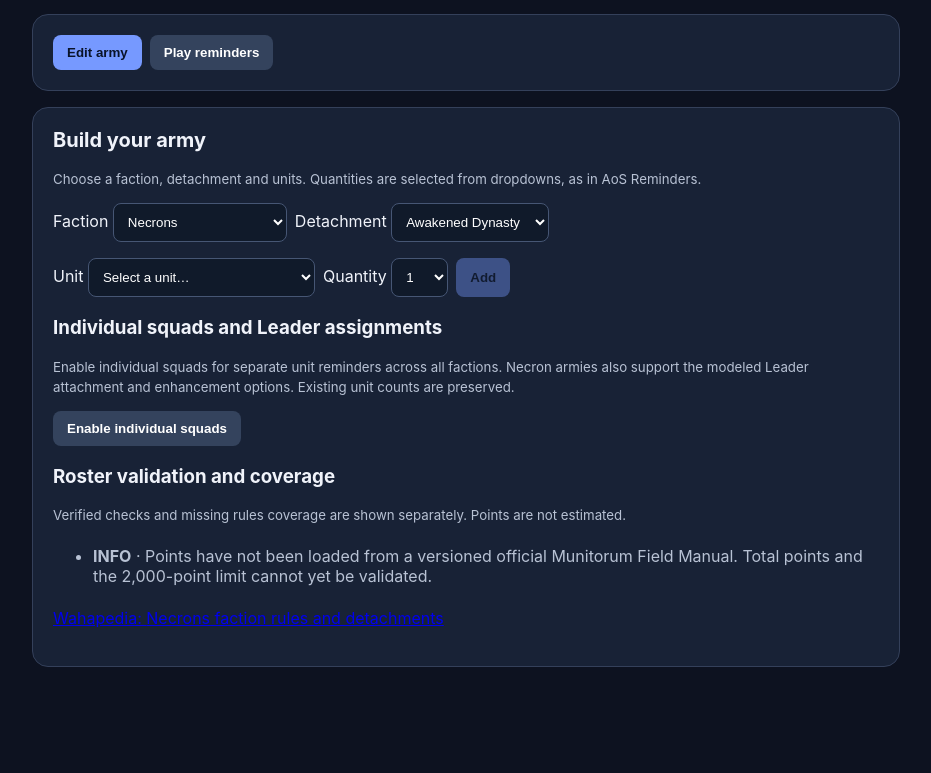
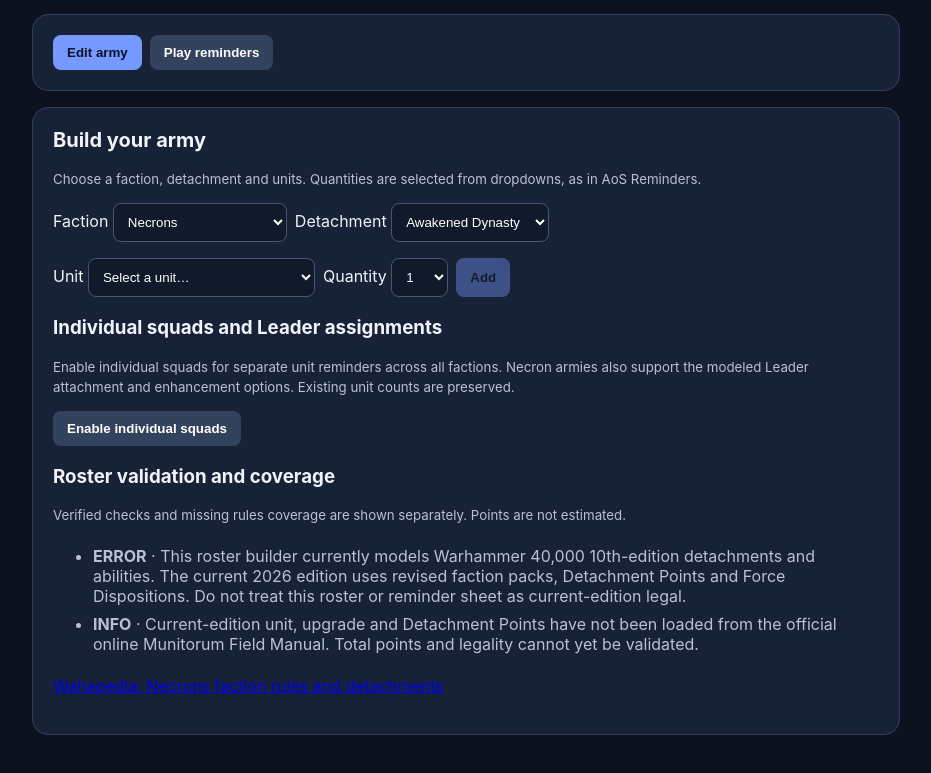
Before and after one commit to BMcKernan87/warhammer-40k-reminders, a React (Vite) app: page / in a window 1280 px wide. Shown: the part 395-1168 px from the top of the page, without its empty margins (174-1105 px from the left). Built offline with nearby package versions, Linux system fonts and the light colour scheme.

Commit message:
Flag 2026 edition mismatch as blocking current-edition legality and points claims

```diff
--- a/src/roster-findings.ts
+++ b/src/roster-findings.ts
@@ -6,7 +6,7 @@ import {isModeledLeader} from './leader-eligibility';
 export interface RosterFinding {code:string;severity:'error'|'warning'|'info';message:string;unit?:string}
 /** Auditable checks only. This is not a substitute for current official points and mission rules. */
 export function rosterFindings(army:ArmySelection):RosterFinding[]{
- const findings:RosterFinding[]=[];
+ const findings:RosterFinding[]=[{code:'edition-mismatch',severity:'error',message:'This roster builder currently models Warhammer 40,000 10th-edition detachments and abilities. The current 2026 edition uses revised faction packs, Detachment Points and Force Dispositions. Do not treat this roster or reminder sheet as current-edition legal.'}];
  const instances=expandRoster(army);
  const byUnit=new Map<string,typeof instances>();
  for(const instance of instances)byUnit.set(instance.unit,[...(byUnit.get(instance.unit)||[]),instance]);
@@ -20,7 +20,7 @@ export function rosterFindings(army:ArmySelection):RosterFinding[]{
  const attached=instances.filter(x=>x.attachedTo);
  if(attached.length&&army.faction!=='Necrons')findings.push({code:'leader-exceptions',severity:'info',message:'Leader eligibility is partially modeled; special multi-Leader and datasheet exceptions still require verification.'});
  if(CATALOG[army.faction].detachments.some(x=>x.includes('(unverified)')))findings.push({code:'detachment-unverified',severity:'warning',message:'This faction’s detachment catalog is not yet verified.'});
- findings.push({code:'points-unavailable',severity:'info',message:'Points have not been loaded from a versioned official Munitorum Field Manual. Total points and the 2,000-point limit cannot yet be validated.'});
+ findings.push({code:'points-unavailable',severity:'info',message:'Current-edition unit, upgrade and Detachment Points have not been loaded from the official online Munitorum Field Manual. Total points and legality cannot yet be validated.'});
  return findings;
 }
 const battleline:Record<string,readonly string[]>={
```
